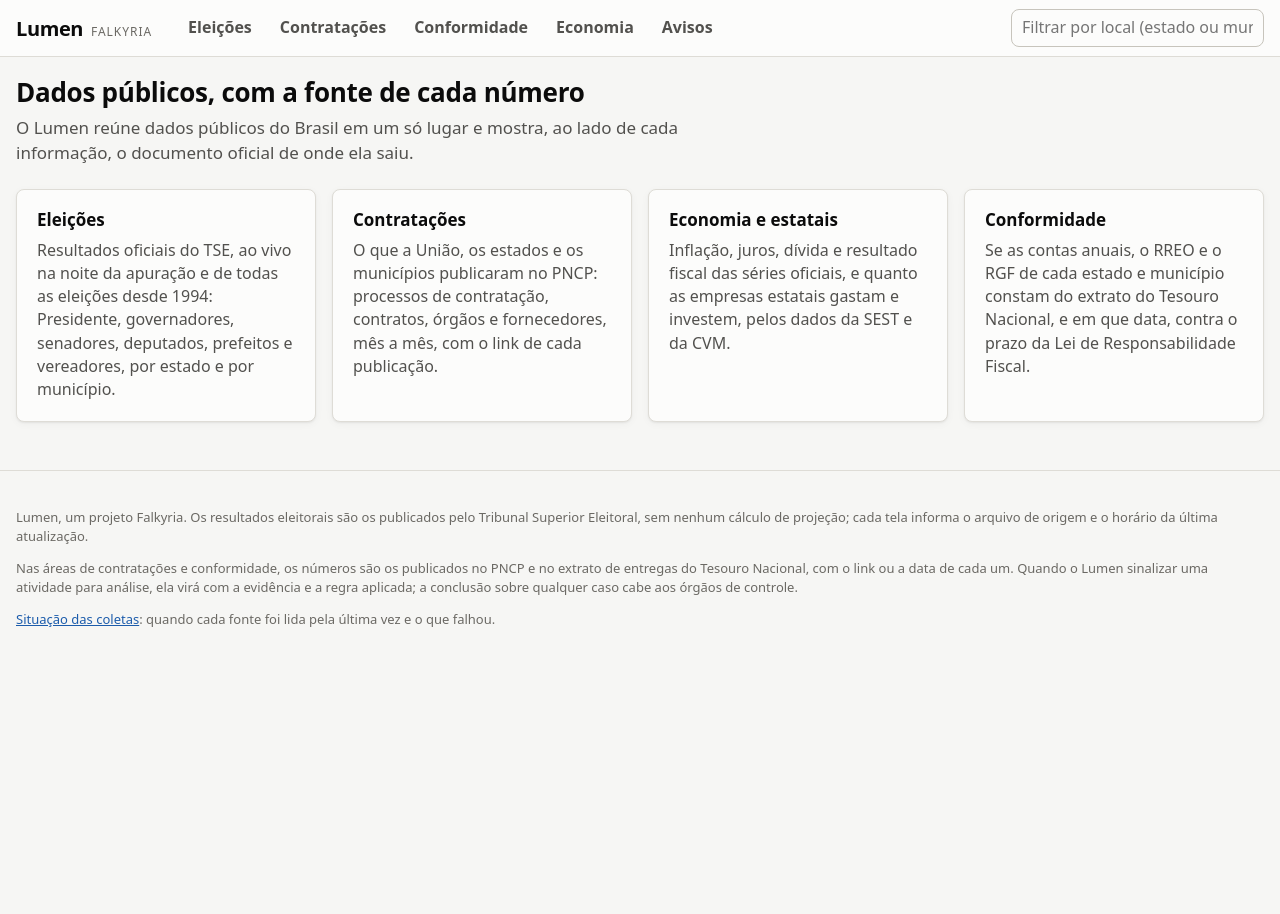
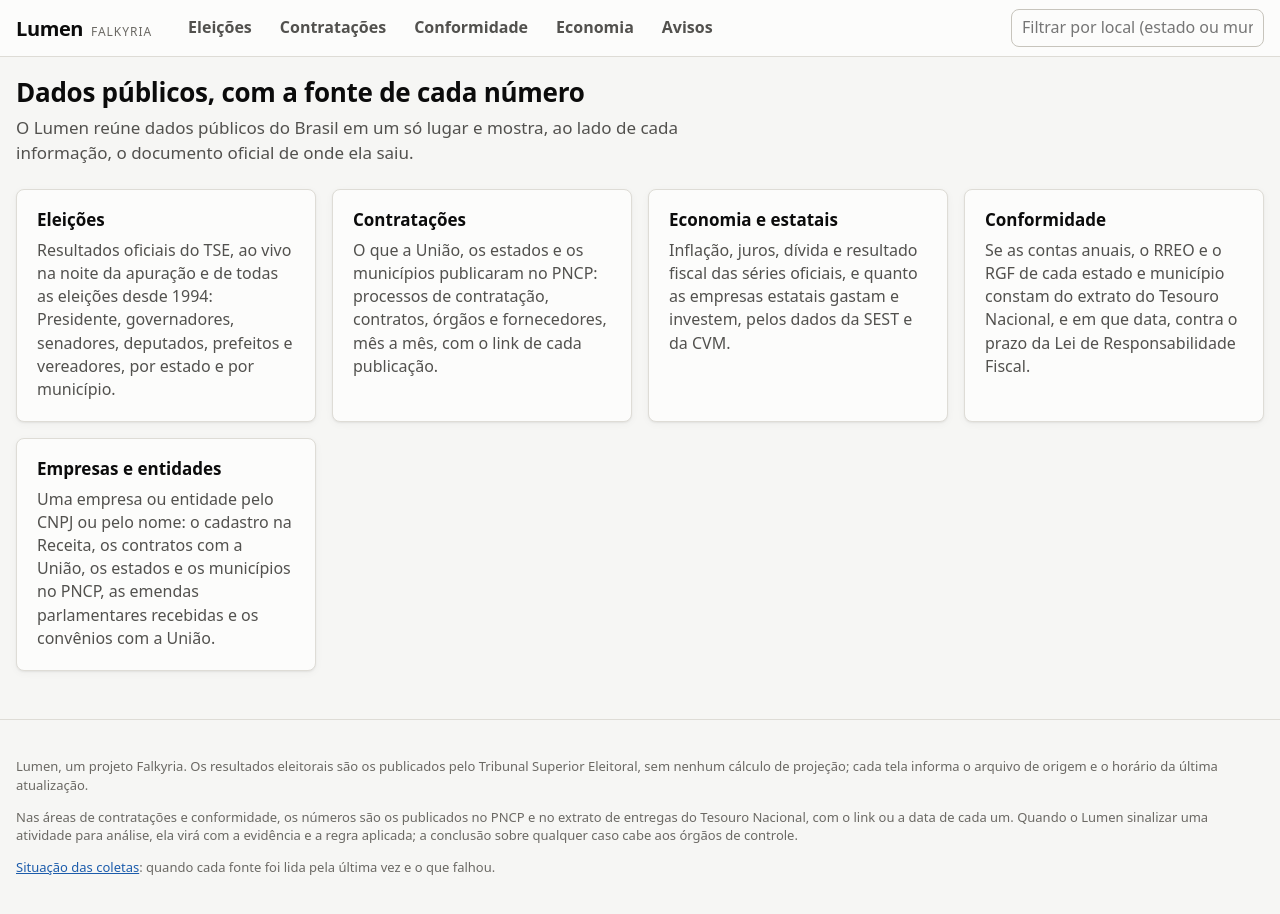
Before and after one commit to Dracon-46/FalkyriaLumen, a Next.js app in the folder packages/portal/: page / in a window 1280 px wide. Shown: the top 914 px of the page. Before the commit the page ends 800 px from the top, so only its background shows below. Built offline with nearby package versions, Linux system fonts and the light colour scheme.

Commit message:
Início: cartão de Empresas e entidades, a página por CNPJ ou nome (ADR-049)

```diff
--- a/packages/portal/src/app/page.tsx
+++ b/packages/portal/src/app/page.tsx
@@ -2,7 +2,7 @@
 
 import Link from "next/link";
 
-/** Apresentação e um cartão por área (Eleições, Contratações, Economia, Conformidade). */
+/** Apresentação e um cartão por área (Eleições, Contratações, Economia, Conformidade, Empresas e entidades). */
 export default function Inicio() {
   return (
     <>
@@ -40,6 +40,13 @@ export default function Inicio() {
             que data, contra o prazo da Lei de Responsabilidade Fiscal.
           </p>
         </Link>
+        <Link href="/pessoa-juridica/" className="cartao inicio-cartao">
+          <h2>Empresas e entidades</h2>
+          <p>
+            Uma empresa ou entidade pelo CNPJ ou pelo nome: o cadastro na Receita, os contratos com a União, os
+            estados e os municípios no PNCP, as emendas parlamentares recebidas e os convênios com a União.
+          </p>
+        </Link>
       </div>
     </>
   );
```
